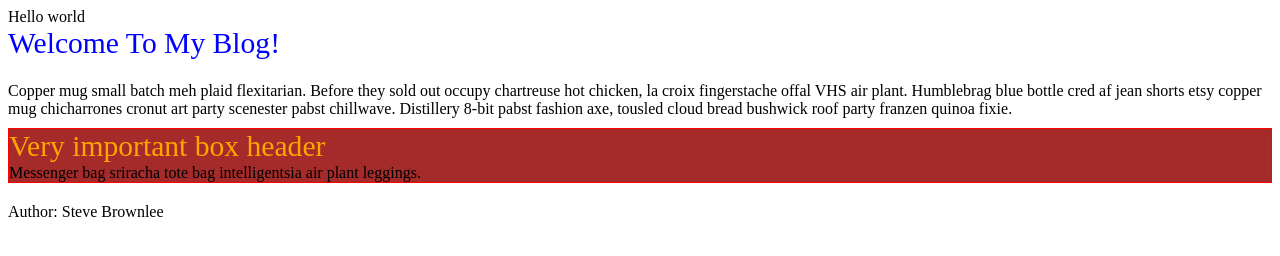
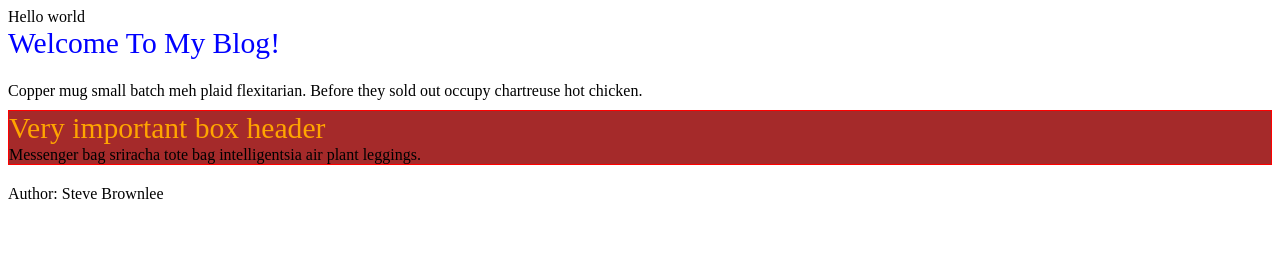
Before and after one commit to JoeShep/css_selectors_gh-demo, a plain HTML site: page index.html in a window 1280 px wide. Drawn offline with Linux system fonts and the light colour scheme.

Commit message:
Shorten blog text

```diff
--- a/index.html
+++ b/index.html
@@ -16,12 +16,7 @@
     </section>
     <section class="article__content">
       Copper mug small batch meh plaid flexitarian. Before they
-      sold out occupy chartreuse hot chicken, la croix
-      fingerstache offal VHS air plant. Humblebrag blue bottle
-      cred af jean shorts etsy copper mug chicharrones cronut
-      art party scenester pabst chillwave. Distillery 8-bit
-      pabst fashion axe, tousled cloud bread bushwick roof party
-      franzen quinoa fixie.
+      sold out occupy chartreuse hot chicken.
     </section>
     <aside class="aside_box aside_box--dark dashed">
       <div class="article__header">
```
